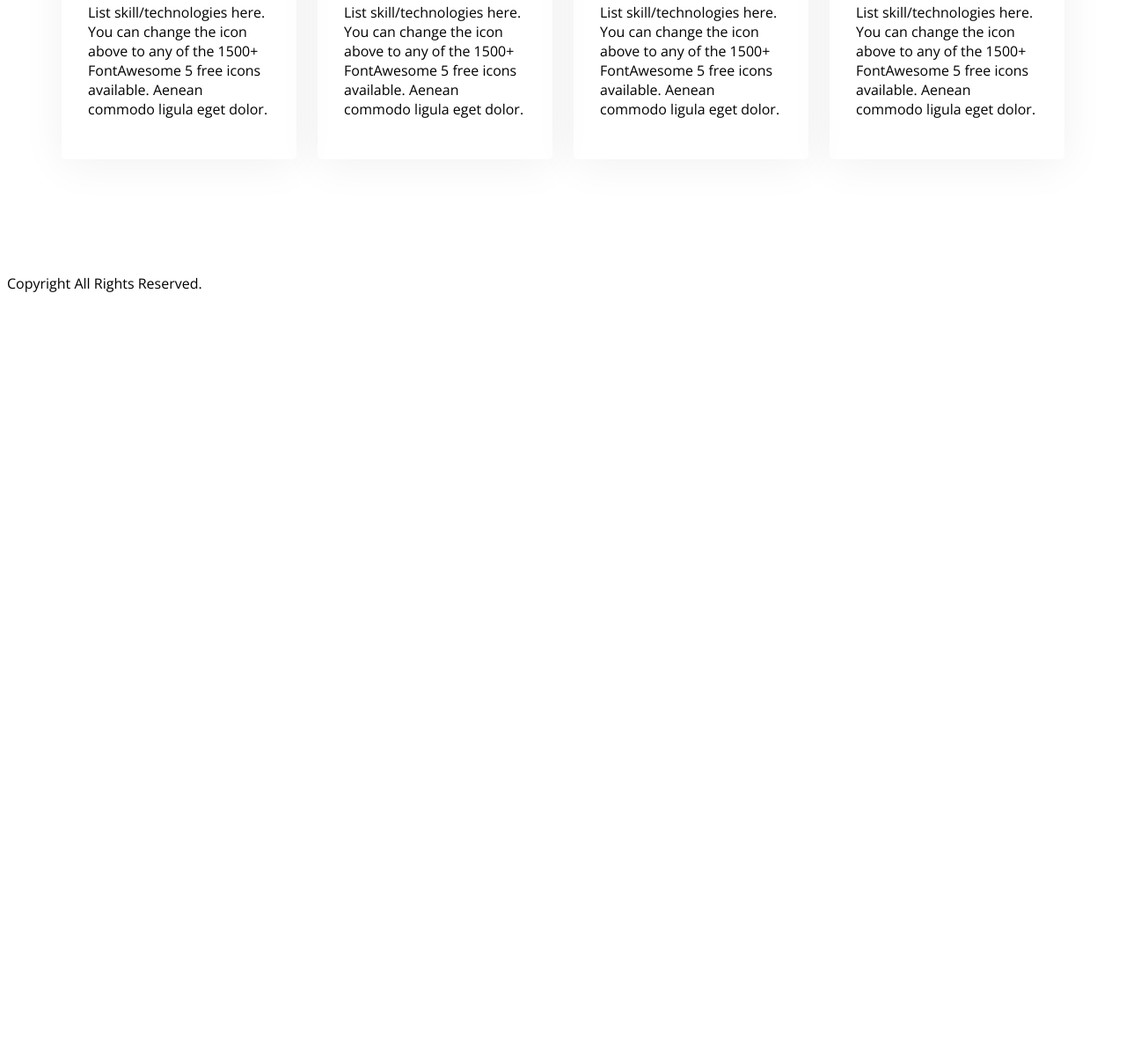
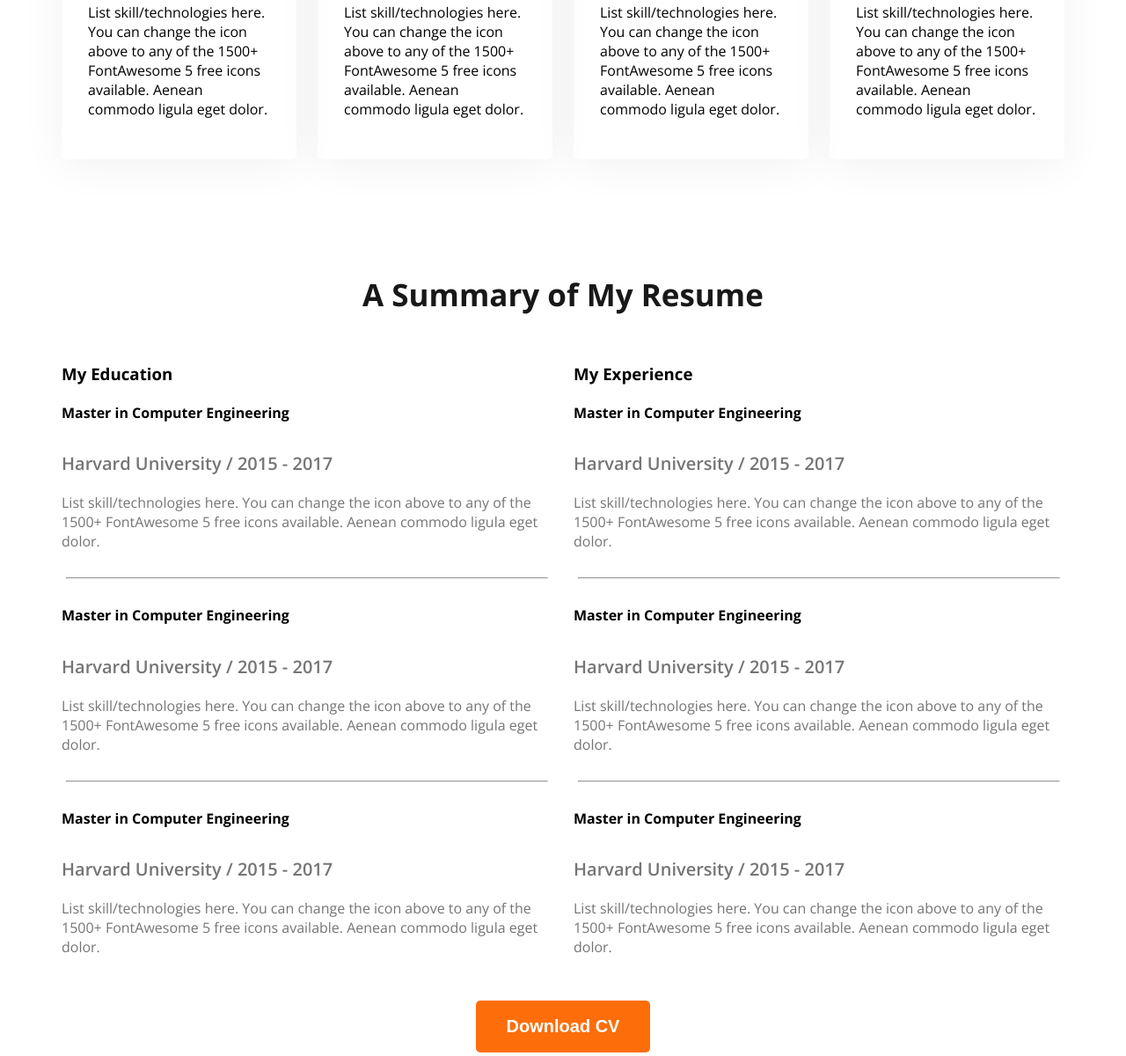
Before and after one commit to nawaz0705/dev-portfolio, a plain HTML site: page index.html in a window 1280 px wide. Shown: the part 1962-3162 px from the top of the page at 88% size. Before the commit the page ends 2303 px from the top, so only its background shows below. Drawn offline with nearby package versions, Linux system fonts and the light colour scheme.

Commit message:
resume section

```diff
--- a/index.html
+++ b/index.html
@@ -95,6 +95,63 @@
             </div>
         </section>
 
+        <!-- Resume Section Start -->
+
+        <section class="resume">
+            <h3 class="section-title text-center">A Summary of My Resume</h3>
+            <div class="resume-container">
+                <div class="resume-column">
+                    <h3 class="resume-column-title">My Education</h3>
+                    <div class="experience">
+                        <h4 class="experience-title">Master in Computer Engineering</h4>
+                        <h5 class="experience-sub-title">Harvard University / 2015 - 2017</h5>
+                        <div class="experience-description">List skill/technologies here. You can change the icon above
+                            to any of the 1500+ FontAwesome 5 free icons available. Aenean commodo ligula eget dolor.</div>
+                    </div>
+                    <hr>
+                    <div class="experience">
+                        <h4 class="experience-title">Master in Computer Engineering</h4>
+                        <h5 class="experience-sub-title">Harvard University / 2015 - 2017</h5>
+                        <div class="experience-description">List skill/technologies here. You can change the icon above
+                            to any of the 1500+ FontAwesome 5 free icons available. Aenean commodo ligula eget dolor.</div>
+                    </div>
+                    <hr>
+                    <div class="experience">
+                        <h4 class="experience-title">Master in Computer Engineering</h4>
+                        <h5 class="experience-sub-title">Harvard University / 2015 - 2017</h5>
+                        <div class="experience-description">List skill/technologies here. You can change the icon above
+                            to any of the 1500+ FontAwesome 5 free icons available. Aenean commodo ligula eget dolor.</div>
+                    </div>
+                </div>
+                <div class="resume-column">
+                    <h3 class="resume-column-title">My Experience</h3>
+                    <div class="experience">
+                        <h4 class="experience-title">Master in Computer Engineering</h4>
+                        <h5 class="experience-sub-title">Harvard University / 2015 - 2017</h5>
+                        <div class="experience-description">List skill/technologies here. You can change the icon above
+                            to any of the 1500+ FontAwesome 5 free icons available. Aenean commodo ligula eget dolor.</div>
+                    </div>
+                    <hr>
+                    <div class="experience">
+                        <h4 class="experience-title">Master in Computer Engineering</h4>
+                        <h5 class="experience-sub-title">Harvard University / 2015 - 2017</h5>
+                        <div class="experience-description">List skill/technologies here. You can change the icon above
+                            to any of the 1500+ FontAwesome 5 free icons available. Aenean commodo ligula eget dolor.</div>
+                    </div>
+                    <hr>
+                    <div class="experience">
+                        <h4 class="experience-title">Master in Computer Engineering</h4>
+                        <h5 class="experience-sub-title">Harvard University / 2015 - 2017</h5>
+                        <div class="experience-description">List skill/technologies here. You can change the icon above
+                            to any of the 1500+ FontAwesome 5 free icons available. Aenean commodo ligula eget dolor.</div>
+                    </div>
+                </div>
+            </div>
+            <div class="text-center resume-download-cv">
+                <button class="btn-primary">Download CV</button>
+            </div>
+        </section>
+
     </main>
     <footer>
         Copyright All Rights Reserved.
--- a/styles/portfolio.css
+++ b/styles/portfolio.css
@@ -156,3 +156,28 @@ main section{
     border-radius: 5px;
     box-shadow: 0px 6px 50px 0px rgba(0, 0, 0, 0.06);
 }
+
+/* Resume Section styles */
+
+.resume-container{
+    display: flex;
+    gap: 24px;
+}
+
+.experience-description, .experience-sub-title{
+    color: #757575;
+}
+
+.experience-sub-title{
+    font-size: 20px;
+    font-weight: 600;
+    margin-bottom: 20px;
+}
+
+.resume hr{
+    margin: 30px 5px;
+}
+
+.resume-download-cv{
+    margin-top: 50px;
+}
```
